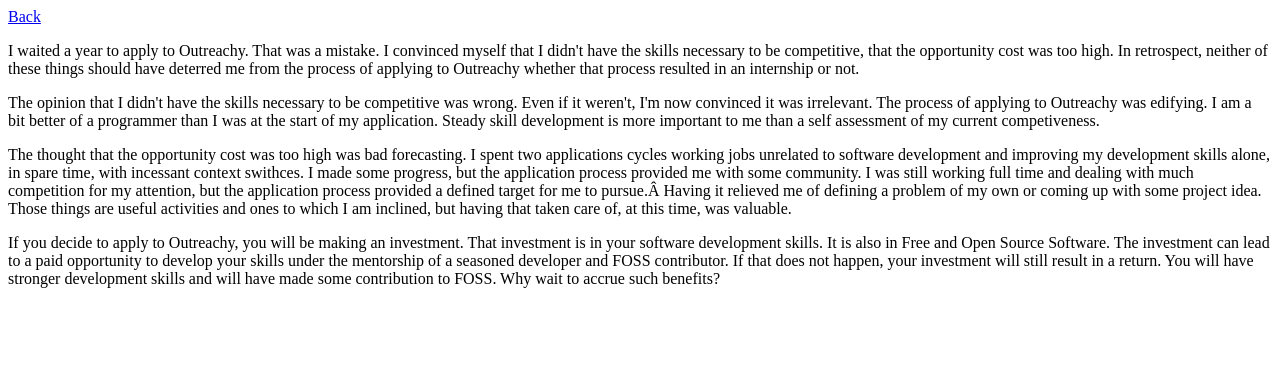
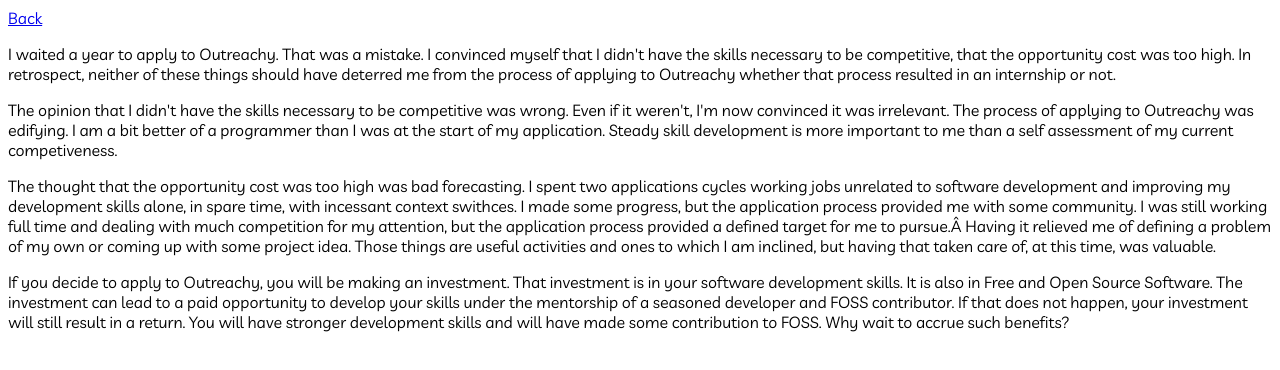
Before and after one commit to jlburton/jlburton.github.io, a plain HTML site: page blog/outreachy/applying-to-outreachy.html in a window 1280 px wide. Drawn offline with Linux system fonts and the light colour scheme; files that its build step writes are made by us from their sources.

Commit message:
adjusted href to stylesheet

```diff
--- a/blog/outreachy/applying-to-outreachy.html
+++ b/blog/outreachy/applying-to-outreachy.html
@@ -12,8 +12,8 @@
     </script>
 
     <meta charset="utf-8">
-    <link href="https://fonts.googleapis.com/css?family=Livvic&display=swap" rel="../stylesheet">
-    <link rel="../stylesheet" href="css/styles.css">
+    <link href="https://fonts.googleapis.com/css?family=Livvic&display=swap" rel="stylesheet">
+    <link rel="stylesheet" href="../css/styles.css">
   </head>
 
   <body>
```
